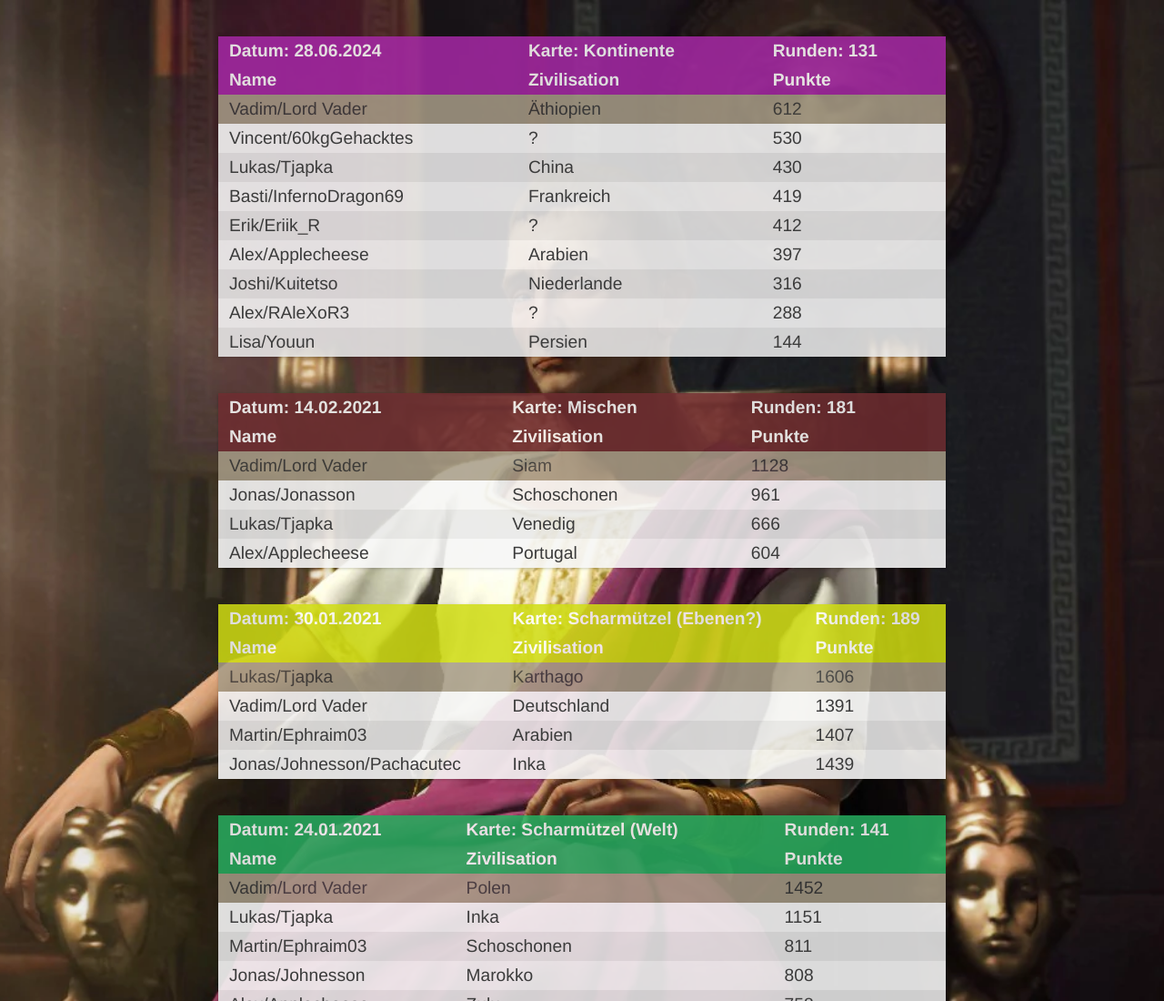
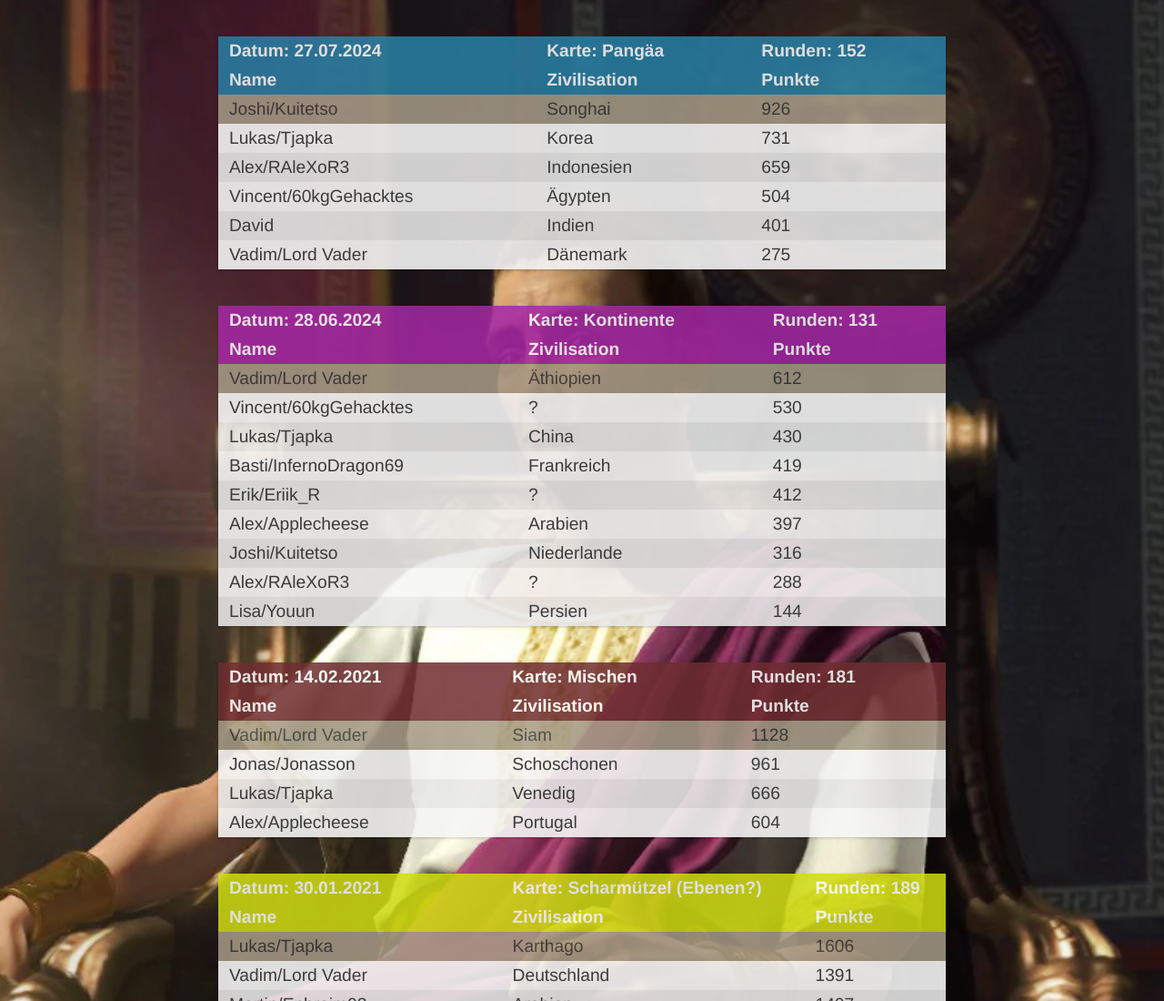
Before and after one commit to Tjapka/CiV, a plain HTML site: page indexCIV.html in a window 1280 px wide. Shown: the top 1100 px of the page at 91% size. Drawn offline with nearby package versions, Linux system fonts and the light colour scheme.

Commit message:
added match from 27/07/2024

```diff
--- a/css/style.css
+++ b/css/style.css
@@ -61,6 +61,9 @@ body {
   opacity: 0.85;
 }
 
+.row.turkis {
+  background: rgb(40, 128, 166);
+}
 .row.violet {
   background: rgb(166, 40, 166);
 }
--- a/indexCIV.html
+++ b/indexCIV.html
@@ -16,6 +16,104 @@
   <div class="container">
     <div class="wrapper">
 
+      <div class="table">
+        <div class="row turkis header">
+          <div class="cell">
+            Datum: 27.07.2024
+          </div>
+          <div class="cell">
+            Karte: Pangäa
+          </div>
+          <div class="cell">
+            Runden: 152
+          </div>
+        </div>
+
+        <div class="row turkis header">
+          <div class="cell">
+            Name
+          </div>
+          <div class="cell">
+            Zivilisation
+          </div>
+          <div class="cell">
+            Punkte
+          </div>
+        </div>
+
+        <div class="row team5">
+          <div class="cell">
+            Joshi/Kuitetso
+          </div>
+          <div class="cell">
+            Songhai
+          </div>
+          <div class="cell">
+            926
+          </div>
+        </div>
+
+        <div class="row">
+          <div class="cell">
+            Lukas/Tjapka
+          </div>
+          <div class="cell">
+            Korea
+          </div>
+          <div class="cell">
+            731
+          </div>
+        </div>
+
+        <div class="row">
+          <div class="cell">
+            Alex/RAleXoR3
+          </div>
+          <div class="cell">
+            Indonesien
+          </div>
+          <div class="cell">
+            659
+          </div>
+        </div>
+
+        <div class="row">
+          <div class="cell">
+            Vincent/60kgGehacktes
+          </div>
+          <div class="cell">
+            Ägypten
+          </div>
+          <div class="cell">
+            504
+          </div>
+        </div>
+
+        <div class="row">
+          <div class="cell">
+            David
+          </div>
+          <div class="cell">
+            Indien
+          </div>
+          <div class="cell">
+            401
+          </div>
+        </div>
+
+        <div class="row">
+          <div class="cell">
+            Vadim/Lord Vader
+          </div>
+          <div class="cell">
+            Dänemark
+          </div>
+          <div class="cell">
+            275
+          </div>
+        </div>
+
+      </div>
       <div class="table">
         <div class="row violet header">
           <div class="cell">
```
